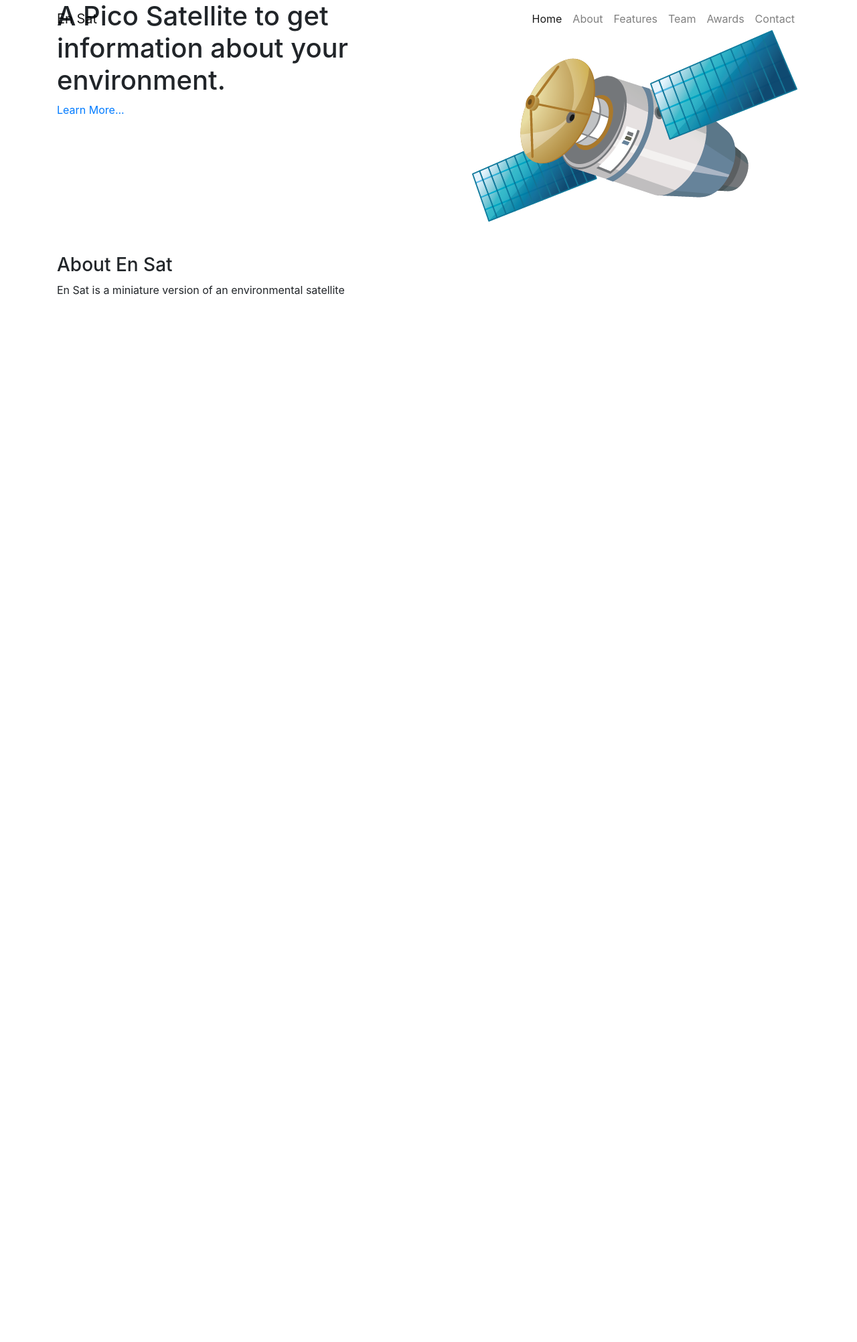
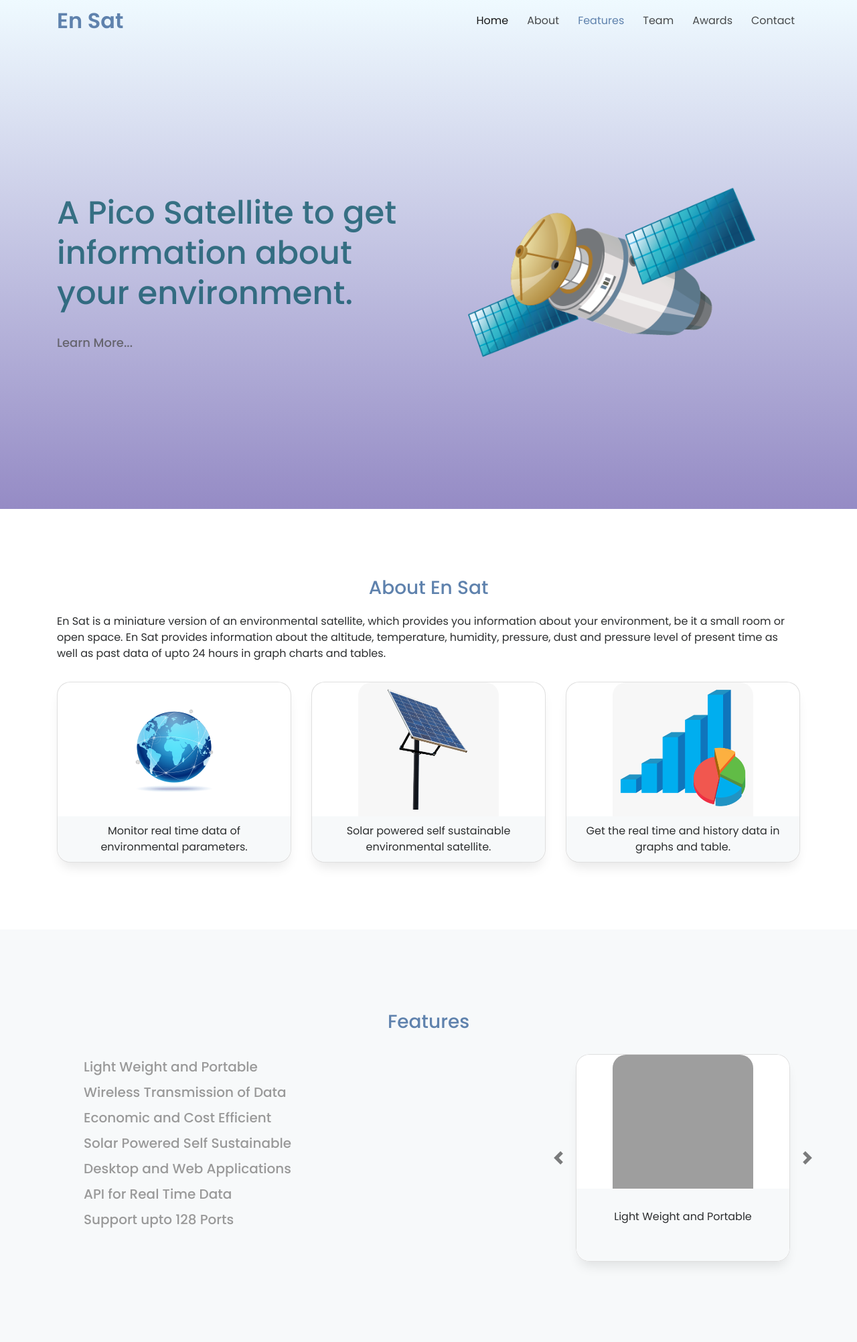
Before and after one commit to ensatnepal/ensatnepal, a PHP site: page / in a window 1280 px wide. Shown: the whole page at 67% size. Before the commit the page ends 440 px from the top, so only its background shows below. Run offline with PHP 8.4, Linux system fonts and the light colour scheme; grey boxes are pictures that could not be loaded.

Commit message:
Adds features section

```diff
--- a/index.html
+++ b/index.html
@@ -12,11 +12,11 @@
     <!-- Bootstrap File -->
     <link rel="stylesheet" href="https://stackpath.bootstrapcdn.com/bootstrap/4.5.2/css/bootstrap.min.css" integrity="sha384-JcKb8q3iqJ61gNV9KGb8thSsNjpSL0n8PARn9HuZOnIxN0hoP+VmmDGMN5t9UJ0Z" crossorigin="anonymous">
     <!--CSS File-->
-    <link rel="stylesheet" href="src/assets/scss/style.css">
+    <link rel="stylesheet" href="scss/style.css">
     <link rel="stylesheet" href="https://cdnjs.cloudflare.com/ajax/libs/font-awesome/4.7.0/css/font-awesome.min.css">
-
+    <link href="https://fonts.googleapis.com/css2?family=Poppins:wght@400;500;600;700&display=swap" rel="stylesheet">
 </head>
-<body>
+<body data-spy="scroll" data-target=".navbar">
 
     <!-- HEADER STARTS -->
 
@@ -62,9 +62,9 @@
     <!-- BANNER STARTS -->
 
     <section class="banner">
-        <div class="container">
-            <div class="row">
-                <div class="col-6">
+        <div class="container h-100">
+            <div class="row h-100 justify-content-center align-items-center">
+                <div class="col-md-6">
                     <div class="banner-text">
                         <h1>
                             A Pico Satellite to get information about your environment.
@@ -72,7 +72,7 @@
                         <a href="#about">Learn More...</a>
                     </div>
                 </div>
-                <div class="col-6">
+                <div class="col-6 d-none d-md-block">
                     <div class="banner-image-box">
                         <img src="./assets/images/banner.png" alt="">
                     </div>
@@ -85,16 +85,42 @@
 
     <!-- ABOUT SECTION STARTS -->
 
-    <section class="about-section">
+    <section class="about-section" id="about">
         <div class="container">
-            <h3>
+            <h3 class="text-center">
                 About En Sat
             </h3>
             <div class="row">
                 <div class="col-12">
                     <p>
-                        En Sat is a miniature version of an environmental satellite
+                        En Sat is a miniature version of an environmental satellite, which provides you information about your environment, be it a small room or open space. En Sat provides information about the altitude, temperature, humidity, pressure, dust and pressure level of present time as well as past data of upto 24 hours in graph charts and tables.
                     </p>
+                </div>
+            </div>
+            <div class="row about-cards">
+                <div class="col-4">
+                    <div class="card">
+                        <img class="card-img-top" src="assets/images/global.png" alt="Card image cap">
+                        <div class="card-body">
+                            <p>Monitor real time data of environmental parameters.</p>
+                        </div>
+                    </div>
+                </div>
+                <div class="col-4">
+                    <div class="card">
+                        <img class="card-img-top" src="assets/images/solar.png" alt="Card image cap">
+                        <div class="card-body">
+                            <p>Solar powered self sustainable environmental satellite.</p>
+                        </div>
+                    </div>
+                </div>
+                <div class="col-4">
+                    <div class="card">
+                        <img class="card-img-top" src="assets/images/graph.png" alt="Card image cap">
+                        <div class="card-body">
+                            <p>Get the real time and history data in graphs and table.</p>
+                        </div>
+                    </div>
                 </div>
             </div>
         </div>
@@ -102,10 +128,107 @@
 
     <!-- ABOUT SECTION ENDS -->
 
+
+    <!-- FEATURES SECTION -->
+
+    <section class="features" id="features">
+        <div class="container">
+            <h3 class="text-center">Features</h3>
+            <div class="row">
+                <div class="col-lg-8 col-md-7 col-sm-12 com-sm-12 features-list carousel slide" data-ride="carousel">
+                    <ul>
+                        <li data-target="#carouselExampleIndicators" data-slide-to="0" class="active">Light Weight and Portable</li>
+                        <li data-target="#carouselExampleIndicators" data-slide-to="1" class="active">Wireless Transmission of Data</li>
+                        <li data-target="#carouselExampleIndicators" data-slide-to="2" class="active">Economic and Cost Efficient</li>
+                        <li data-target="#carouselExampleIndicators" data-slide-to="3" class="active">Solar Powered Self Sustainable</li>
+                        <li data-target="#carouselExampleIndicators" data-slide-to="4" class="active">Desktop and Web Applications</li>
+                        <li data-target="#carouselExampleIndicators" data-slide-to="5" class="active">API for Real Time Data</li>
+                        <li data-target="#carouselExampleIndicators" data-slide-to="6" class="active">Support upto 128 Ports</li>
+                    </ul>
+                </div>
+
+                <div class="col-lg-4 col-md-5 col-sm-12 features-slider-box">
+                    <div id="carouselExampleIndicators" class="carousel slide" data-ride="carousel">
+                        <div class="carousel-inner">
+                            <div class="carousel-item active">
+                                <div class="card">
+                                    <img class="card-img-top" src="assets/icons/" alt="Card image cap">
+                                    <div class="card-body">
+                                        <p>Light Weight and Portable</p>
+                                    </div>
+                                </div>
+                            </div>
+                            <div class="carousel-item">
+                                <div class="card">
+                                    <img class="card-img-top" src="assets/icons/currency.png" alt="Card image cap">
+                                    <div class="card-body">
+                                        <p>Wireless Transmission of Data</p>
+                                    </div>
+                                </div>
+                            </div>
+                            <div class="carousel-item">
+                                <div class="card">
+                                    <img class="card-img-top" src="assets/icons/walletup.png" alt="Card image cap">
+                                    <div class="card-body">
+                                        <p>Economic and Cost Efficient</p>
+                                    </div>
+                                </div>
+                            </div>
+                            <div class="carousel-item">
+                                <div class="card">
+                                    <img class="card-img-top" src="assets/icons/transparent.png" alt="Card image cap">
+                                    <div class="card-body">
+                                        <p>Solar Powered Self Sustainable</p>
+                                    </div>
+                                </div>
+                            </div>
+                            <div class="carousel-item">
+                                <div class="card">
+                                    <img class="card-img-top" src="assets/icons/network.png" alt="Card image cap">
+                                    <div class="card-body">
+                                        <p>Desktop and Web Applications</p>
+                                    </div>
+                                </div>
+                            </div>
+                            <div class="carousel-item">
+                                <div class="card">
+                                    <img class="card-img-top" src="assets/icons/withdraw.png" alt="Card image cap">
+                                    <div class="card-body">
+                                        <p>API for Real Time Data</p>
+                                    </div>
+                                </div>
+                            </div>
+                            <div class="carousel-item">
+                                <div class="card">
+                                    <img class="card-img-top w-50" src="assets/icons/pay.svg" alt="Card image cap">
+                                    <div class="card-body">
+                                        <p>Support upto 128 Ports</p>
+                                    </div>
+                                </div>
+                            </div>
+                        </div>
+                        <a class="carousel-control-prev" href="#carouselExampleIndicators" role="button" data-slide="prev">
+                            <span class="carousel-control-prev-icon" aria-hidden="true"></span>
+                            <span class="sr-only">Previous</span>
+                        </a>
+                        <a class="carousel-control-next" href="#carouselExampleIndicators" role="button" data-slide="next">
+                            <span class="carousel-control-next-icon" aria-hidden="true"></span>
+                            <span class="sr-only">Next</span>
+                        </a>
+                    </div>
+                </div>
+
+            </div>
+        </div>
+    </section>
+
+    <!-- FEATURES SECTION ENDS -->
+
     <!-- JS Files -->
     <script src="https://code.jquery.com/jquery-3.5.1.slim.min.js" integrity="sha384-DfXdz2htPH0lsSSs5nCTpuj/zy4C+OGpamoFVy38MVBnE+IbbVYUew+OrCXaRkfj" crossorigin="anonymous"></script>
     <script src="https://cdn.jsdelivr.net/npm/popper.js@1.16.1/dist/umd/popper.min.js" integrity="sha384-9/reFTGAW83EW2RDu2S0VKaIzap3H66lZH81PoYlFhbGU+6BZp6G7niu735Sk7lN" crossorigin="anonymous"></script>
     <script src="https://stackpath.bootstrapcdn.com/bootstrap/4.5.2/js/bootstrap.min.js" integrity="sha384-B4gt1jrGC7Jh4AgTPSdUtOBvfO8shuf57BaghqFfPlYxofvL8/KUEfYiJOMMV+rV" crossorigin="anonymous"></script>
+    <script src="js/main.js"></script>
 
 </body>
 </html>
--- a/js/main.js
+++ b/js/main.js
@@ -0,0 +1,27 @@
+$(document).ready(function(){
+    if($(this).scrollTop() > 80){
+        $('.navbar').addClass('bg-light');
+    }
+    $(window).scroll(function(){
+        if($(this).scrollTop() > 80){
+            $('.navbar').addClass('bg-light');
+        }
+        else{
+            if ($(window).width() > 992) {
+                $('.navbar').removeClass('bg-light');
+            }
+        }
+    });
+});
+
+if ($(window).width() < 992) {
+    $(".navbar-toggler").on("click",function(){
+        $('.navbar').addClass('bg-light');
+    })
+ }
+
+$(document).ready(function(){
+    $('.navbar-nav>li>a').on('click', function(){
+        $('.navbar-collapse').collapse('hide');
+    });
+});
--- /dev/null
+++ b/scss/components/_about.scss
@@ -0,0 +1,32 @@
+.about-section{
+    padding: 100px 0;
+    p{
+        margin-bottom: 30px;
+    }
+    .about-cards{
+        .card{
+            border-radius: 20px;
+            box-shadow: 0px 12px 18px -6px $boxShadowColor;
+            .card-img-top{
+                margin: 0 auto;
+                border-top-left-radius: 20px;
+                border-top-right-radius: 20px;
+                height: 200px;
+                width: 210px;
+            }
+            .card-body{
+                background-color: $whiteBgColor;
+                padding-top: 10px;
+                padding-bottom: 10px;
+                border-bottom-left-radius: 20px;
+                border-bottom-right-radius: 20px;
+                p{
+                    text-align: center;
+                    margin-bottom: 0rem;
+                }
+            }
+
+        }
+    }
+
+}
--- /dev/null
+++ b/scss/components/_banner.scss
@@ -0,0 +1,37 @@
+.banner{
+    background: linear-gradient($bannerGradientStartColor, $bannerGradientEndColor);
+    padding-top: 56px;
+    height: 95vh;
+    .banner-text{
+        h1{
+            @include formatText(48px, 500, 60px, $headingColor);
+        }
+        a{
+            @include formatText(18px, 500, 32px, $bannerActionColor);
+            display: inline-block;
+            padding-top: 20px;
+            text-decoration: none;
+        }
+    }
+    .banner-image-box{
+        img{
+            width: 100%;
+        }
+    }
+}
+
+@media(max-width: 767px){
+    .banner{
+        .banner-text{
+            h1{
+                @include formatText(40px, 500, 50px, $headingColor);
+            }
+            a{
+                @include formatText(16px, 500, 20px, $bannerActionColor);
+                display: inline-block;
+                padding-top: 20px;
+                text-decoration: none;
+            }
+        }
+    }
+}
--- /dev/null
+++ b/scss/components/_common.scss
@@ -0,0 +1,16 @@
+html {
+    scroll-behavior: smooth;
+}
+
+body{
+    font-family: 'Poppins', sans-serif;
+}
+
+h3{
+    @include formatText(28px, 500, 36px, $logoColor);
+    margin-bottom: 20px;
+}
+
+p{
+    @include formatText(16px, 400, 24px, $fontColor);
+}
--- /dev/null
+++ b/scss/components/_features.scss
@@ -0,0 +1,70 @@
+.features{
+    padding: 120px 0;
+    background-color: $whiteBgColor;
+    .container{
+        h3{
+            margin-bottom: 30px;
+        }
+        .features-list{
+            ul{
+                list-style: none;
+                li{
+                    padding: 5px 0;
+                    color: $lightBlackColor;
+                    font-family: 'Poppins', sans-serif;
+                    font-size: 20px;
+                    line-height: 28px;
+                    font-weight: 500;
+                    cursor: pointer;
+                    &:hover{
+                        color: $logoColor;
+                    }
+                }
+            }
+        }
+        .features-slider-box{
+            max-width: 100%;
+            padding: 0 30px;
+            background-color: $whiteBgColor;
+            .carousel-inner{
+                max-width: 100%;
+                border-radius: 20px;
+                border-top-left-radius: 20px;
+                border-top-right-radius: 20px;
+                box-shadow: 0px 12px 18px -6px $boxShadowColor;
+                .card{
+                    border-radius: 20px;
+                    .card-img-top{
+                        margin: 0 auto;
+                        border-top-left-radius: 20px;
+                        border-top-right-radius: 20px;
+                        height: 200px;
+                        width: 210px;
+                    }
+                    .card-body{
+                        background-color: $whiteBgColor;
+                        height: 108px;
+                        padding-top: 30px;
+                        padding-bottom: 30px;
+                        border-bottom-left-radius: 20px;
+                        border-bottom-right-radius: 20px;
+                        p{
+                            text-align: center;
+                            margin-bottom: 0rem;
+                        }
+                    }
+                }
+            }
+            .carousel-control-prev {
+                margin-left: -50px;
+              }
+            .carousel-control-next {
+                margin-right: -50px;
+            }
+            .carousel-control-next,
+            .carousel-control-prev {
+                filter: invert(100%);
+            }
+        }
+    }
+}
--- a/scss/components/_header.scss
+++ b/scss/components/_header.scss
@@ -0,0 +1,41 @@
+header{
+    nav{
+        transition: all 0.2s;
+        a.navbar-brand{
+            @include formatText(32px, 600, 36px, $logoColor);
+            color: $logoColor !important;
+        }
+        button.navbar-toggler{
+            outline: none;
+        }
+        ul.navbar-nav{
+            li.nav-item{
+                a.nav-link{
+                    @include formatText(16px, 400, 20px, $navColor);
+                    padding-left: 20px;
+                    &:hover{
+                        color: $logoColor;
+                    }
+                }
+                a.nav-link.active{
+                    color: $logoColor;
+                }
+            }
+        }
+    }
+    nav.bg-light{
+        box-shadow: 0 2px 4px 0 rgba(0, 0, 0, 0.137), 0 6px 20px 0 rgba(0, 0, 0, 0.041);
+    }
+}
+
+@media(max-width: 991px){
+    nav{
+        ul.navbar-nav{
+            li.nav-item{
+                a.nav-link{
+                    padding-left: 0px !important;
+                }
+            }
+        }
+    }
+}
--- /dev/null
+++ b/scss/config/_functions.scss
@@ -0,0 +1,6 @@
+@mixin formatText( $size, $weight, $height, $fontcolor) {
+    font-size: $size;
+    font-weight: $weight;
+    line-height: $height;
+    color: $fontcolor;
+}
--- a/scss/config/_variables.scss
+++ b/scss/config/_variables.scss
@@ -1 +1,18 @@
+
+$primaryFont: 'Poppins', sans-serif;
+
 $whiteColor: #ffffff;
+$logoColor: #5F82AD;
+$navColor:  rgba(0,0,0,.7);
+$lightBlackColor: #999999;
+
+$boxShadowColor: rgba(0,0,0,0.1);
+$whiteBgColor: #F7F9FA;
+
+$headingColor:  rgba(14,86,104,.79);
+$bannerActionColor: rgba(78,78,78,.76);
+
+$fontColor: #2c2e2f;
+
+$bannerGradientStartColor: #EFFAFF;
+$bannerGradientEndColor: #958BC5;
--- a/scss/style.css
+++ b/scss/style.css
@@ -1 +1,230 @@
-/* No CSS *//*# sourceMappingURL=style.css.map */
+html {
+  scroll-behavior: smooth;
+}
+
+body {
+  font-family: 'Poppins', sans-serif;
+}
+
+h3 {
+  font-size: 28px;
+  font-weight: 500;
+  line-height: 36px;
+  color: #5F82AD;
+  margin-bottom: 20px;
+}
+
+p {
+  font-size: 16px;
+  font-weight: 400;
+  line-height: 24px;
+  color: #2c2e2f;
+}
+
+header nav {
+  -webkit-transition: all 0.2s;
+  transition: all 0.2s;
+}
+
+header nav a.navbar-brand {
+  font-size: 32px;
+  font-weight: 600;
+  line-height: 36px;
+  color: #5F82AD;
+  color: #5F82AD !important;
+}
+
+header nav button.navbar-toggler {
+  outline: none;
+}
+
+header nav ul.navbar-nav li.nav-item a.nav-link {
+  font-size: 16px;
+  font-weight: 400;
+  line-height: 20px;
+  color: rgba(0, 0, 0, 0.7);
+  padding-left: 20px;
+}
+
+header nav ul.navbar-nav li.nav-item a.nav-link:hover {
+  color: #5F82AD;
+}
+
+header nav ul.navbar-nav li.nav-item a.nav-link.active {
+  color: #5F82AD;
+}
+
+header nav.bg-light {
+  -webkit-box-shadow: 0 2px 4px 0 rgba(0, 0, 0, 0.137), 0 6px 20px 0 rgba(0, 0, 0, 0.041);
+          box-shadow: 0 2px 4px 0 rgba(0, 0, 0, 0.137), 0 6px 20px 0 rgba(0, 0, 0, 0.041);
+}
+
+@media (max-width: 991px) {
+  nav ul.navbar-nav li.nav-item a.nav-link {
+    padding-left: 0px !important;
+  }
+}
+
+.banner {
+  background: -webkit-gradient(linear, left top, left bottom, from(#EFFAFF), to(#958BC5));
+  background: linear-gradient(#EFFAFF, #958BC5);
+  padding-top: 56px;
+  height: 95vh;
+}
+
+.banner .banner-text h1 {
+  font-size: 48px;
+  font-weight: 500;
+  line-height: 60px;
+  color: rgba(14, 86, 104, 0.79);
+}
+
+.banner .banner-text a {
+  font-size: 18px;
+  font-weight: 500;
+  line-height: 32px;
+  color: rgba(78, 78, 78, 0.76);
+  display: inline-block;
+  padding-top: 20px;
+  text-decoration: none;
+}
+
+.banner .banner-image-box img {
+  width: 100%;
+}
+
+@media (max-width: 767px) {
+  .banner .banner-text h1 {
+    font-size: 40px;
+    font-weight: 500;
+    line-height: 50px;
+    color: rgba(14, 86, 104, 0.79);
+  }
+  .banner .banner-text a {
+    font-size: 16px;
+    font-weight: 500;
+    line-height: 20px;
+    color: rgba(78, 78, 78, 0.76);
+    display: inline-block;
+    padding-top: 20px;
+    text-decoration: none;
+  }
+}
+
+.about-section {
+  padding: 100px 0;
+}
+
+.about-section p {
+  margin-bottom: 30px;
+}
+
+.about-section .about-cards .card {
+  border-radius: 20px;
+  -webkit-box-shadow: 0px 12px 18px -6px rgba(0, 0, 0, 0.1);
+          box-shadow: 0px 12px 18px -6px rgba(0, 0, 0, 0.1);
+}
+
+.about-section .about-cards .card .card-img-top {
+  margin: 0 auto;
+  border-top-left-radius: 20px;
+  border-top-right-radius: 20px;
+  height: 200px;
+  width: 210px;
+}
+
+.about-section .about-cards .card .card-body {
+  background-color: #F7F9FA;
+  padding-top: 10px;
+  padding-bottom: 10px;
+  border-bottom-left-radius: 20px;
+  border-bottom-right-radius: 20px;
+}
+
+.about-section .about-cards .card .card-body p {
+  text-align: center;
+  margin-bottom: 0rem;
+}
+
+.features {
+  padding: 120px 0;
+  background-color: #F7F9FA;
+}
+
+.features .container h3 {
+  margin-bottom: 30px;
+}
+
+.features .container .features-list ul {
+  list-style: none;
+}
+
+.features .container .features-list ul li {
+  padding: 5px 0;
+  color: #999999;
+  font-family: 'Poppins', sans-serif;
+  font-size: 20px;
+  line-height: 28px;
+  font-weight: 500;
+  cursor: pointer;
+}
+
+.features .container .features-list ul li:hover {
+  color: #5F82AD;
+}
+
+.features .container .features-slider-box {
+  max-width: 100%;
+  padding: 0 30px;
+  background-color: #F7F9FA;
+}
+
+.features .container .features-slider-box .carousel-inner {
+  max-width: 100%;
+  border-radius: 20px;
+  border-top-left-radius: 20px;
+  border-top-right-radius: 20px;
+  -webkit-box-shadow: 0px 12px 18px -6px rgba(0, 0, 0, 0.1);
+          box-shadow: 0px 12px 18px -6px rgba(0, 0, 0, 0.1);
+}
+
+.features .container .features-slider-box .carousel-inner .card {
+  border-radius: 20px;
+}
+
+.features .container .features-slider-box .carousel-inner .card .card-img-top {
+  margin: 0 auto;
+  border-top-left-radius: 20px;
+  border-top-right-radius: 20px;
+  height: 200px;
+  width: 210px;
+}
+
+.features .container .features-slider-box .carousel-inner .card .card-body {
+  background-color: #F7F9FA;
+  height: 108px;
+  padding-top: 30px;
+  padding-bottom: 30px;
+  border-bottom-left-radius: 20px;
+  border-bottom-right-radius: 20px;
+}
+
+.features .container .features-slider-box .carousel-inner .card .card-body p {
+  text-align: center;
+  margin-bottom: 0rem;
+}
+
+.features .container .features-slider-box .carousel-control-prev {
+  margin-left: -50px;
+}
+
+.features .container .features-slider-box .carousel-control-next {
+  margin-right: -50px;
+}
+
+.features .container .features-slider-box .carousel-control-next,
+.features .container .features-slider-box .carousel-control-prev {
+  -webkit-filter: invert(100%);
+          filter: invert(100%);
+}
+/*# sourceMappingURL=style.css.map */
--- a/scss/style.scss
+++ b/scss/style.scss
@@ -1,3 +1,9 @@
 @import 'config/variables';
+@import 'config/functions';
+
+@import 'components/common';
 
 @import 'components/header';
+@import 'components/banner';
+@import 'components/about';
+@import 'components/features';
```
Also changed, not shown: assets/images/global.png (added), assets/images/graph.png (added), assets/images/solar.png (added).
